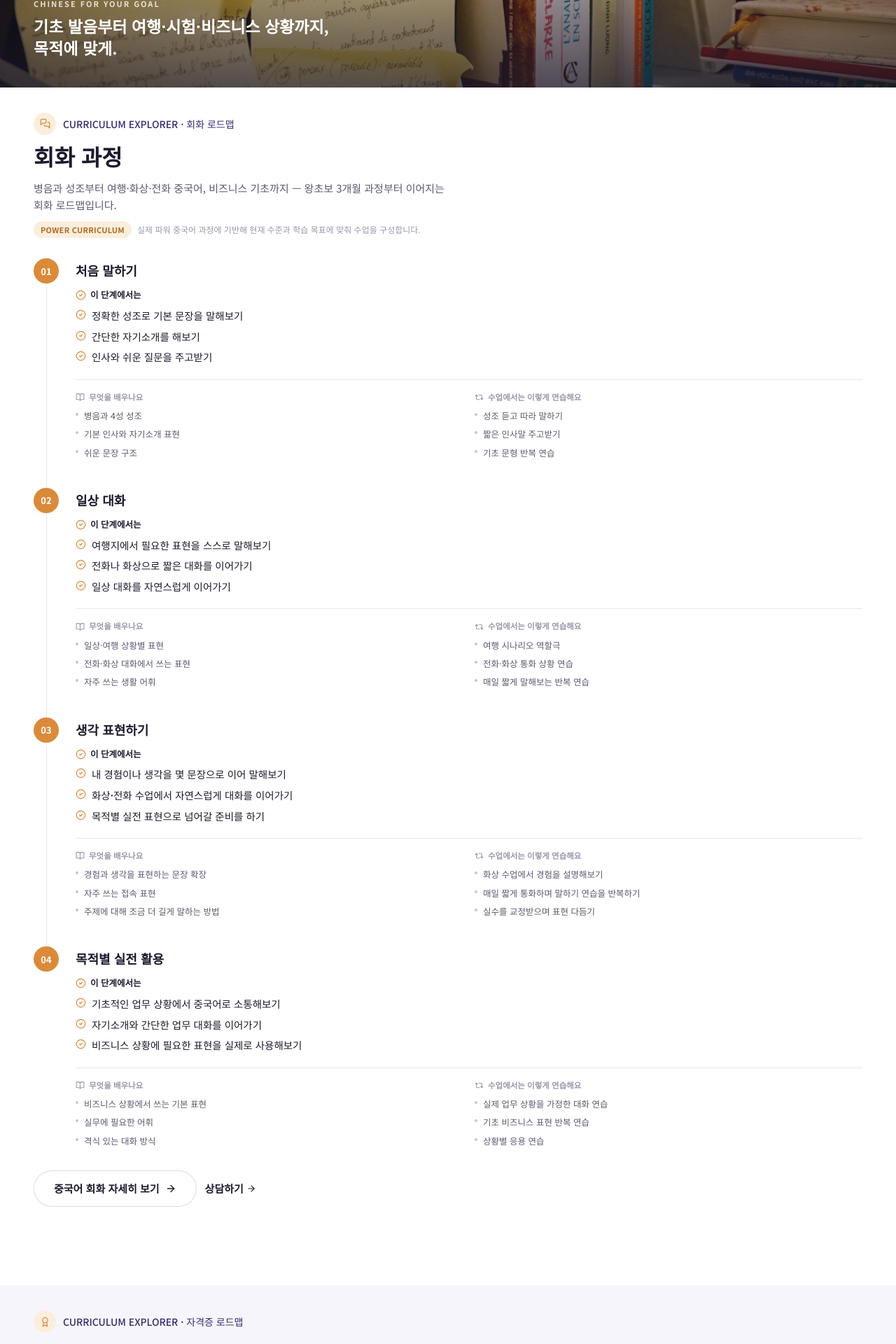
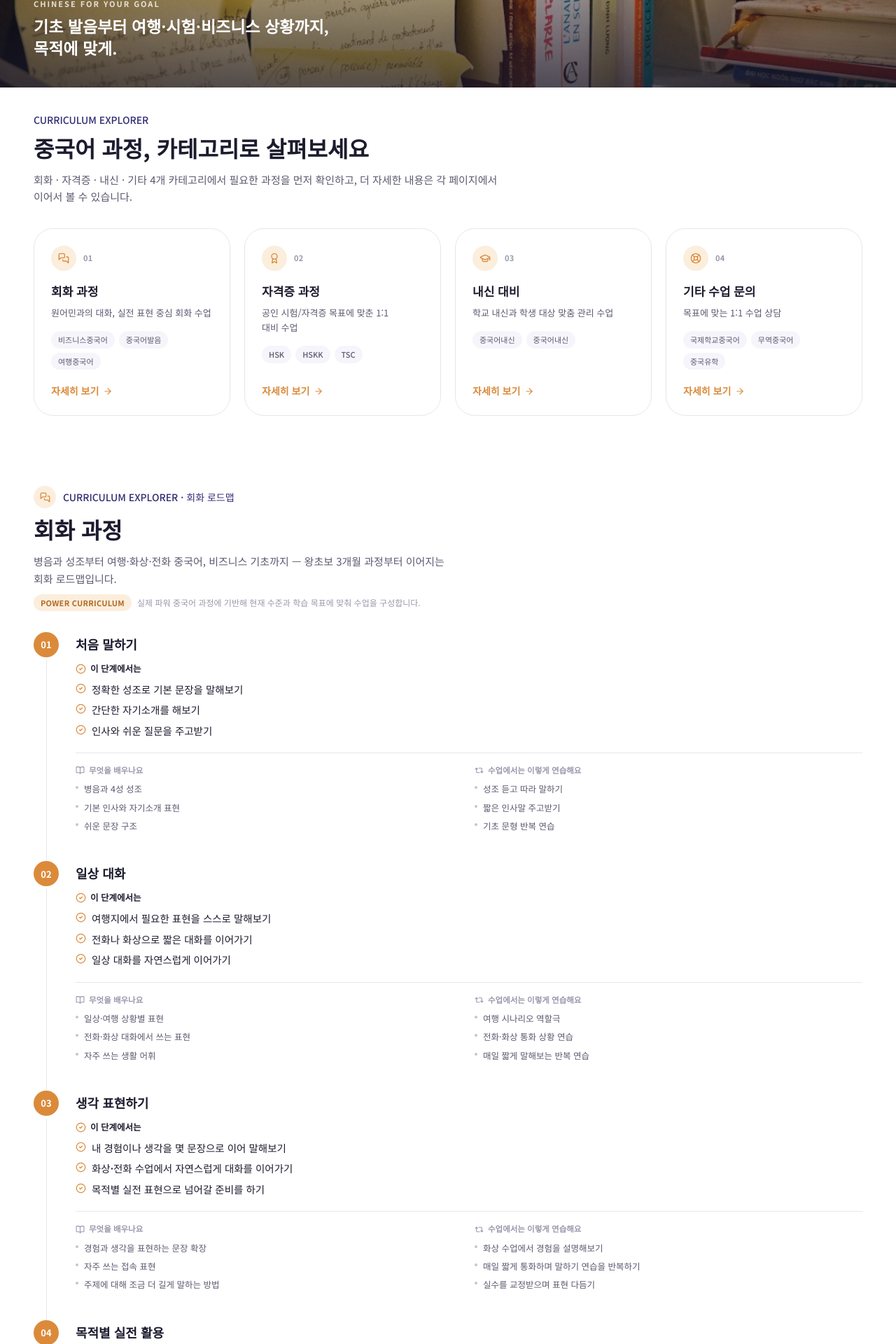
Before and after one commit to qqqqqq12345044-code/doran-coaching, a Next.js app: page /chinese in a window 1280 px wide. Shown: the part 2940-4860 px from the top of the page at 70% size. Built offline with nearby package versions, Linux system fonts and the light colour scheme.

Commit message:
Polish homepage and restore smooth navigation

```diff
--- a/app/page.tsx
+++ b/app/page.tsx
@@ -123,6 +123,7 @@ export default function HomePage() {
       />
 
       <ProcessSection
+        id="how-it-works"
         eyebrow="이용 안내"
         title={["수업은 이렇게 시작해요."]}
         intro={"상담 신청부터 실제 수업 시작까지, 진행되는 절차입니다."}
--- /dev/null
+++ b/components/AnchorLink.tsx
@@ -0,0 +1,20 @@
+import Link from "next/link";
+import type { AnchorHTMLAttributes } from "react";
+
+interface AnchorLinkProps extends AnchorHTMLAttributes<HTMLAnchorElement> {
+  href: string;
+}
+
+// 같은 페이지 안의 "#id" 이동 전용 링크. Next.js <Link>는 hash-only 이동에서도
+// history.pushState + 수동 scrollIntoView를 거치기 때문에 브라우저의 native
+// anchor scroll이 스킵되어 html { scroll-behavior: smooth }가 적용되지 않는
+// 경우가 있다. 순수 <a href="#id">는 브라우저가 직접 처리하는 native fragment
+// navigation이라 CSS smooth scroll이 그대로 적용된다. "#"로 시작하지 않는 실제
+// 경로(다른 페이지 이동)는 그대로 next/link로 위임한다.
+export default function AnchorLink({ href, ...props }: AnchorLinkProps) {
+  if (href.startsWith("#")) {
+    // eslint-disable-next-line @next/next/no-html-link-for-pages
+    return <a href={href} {...props} />;
+  }
+  return <Link href={href} {...props} />;
+}
--- a/components/CurriculumExplorer.tsx
+++ b/components/CurriculumExplorer.tsx
@@ -1,9 +1,11 @@
 import Link from "next/link";
 import { ArrowRight, MessagesSquare, Award, GraduationCap, LifeBuoy, type LucideIcon } from "lucide-react";
+import AnchorLink from "@/components/AnchorLink";
 import Reveal from "@/components/Reveal";
 import RoadmapTimeline from "@/components/curriculum/RoadmapTimeline";
 import CertificationExplorer from "@/components/curriculum/CertificationExplorer";
 import OtherPurposeGrid from "@/components/curriculum/OtherPurposeGrid";
+import CategoryOverviewGrid from "@/components/curriculum/CategoryOverviewGrid";
 import type { CurriculumLanguage } from "@/data/curriculum/powerCurriculum";
 import {
   getConversationRoadmap,
@@ -96,6 +98,24 @@ export default function CurriculumExplorer({ language, languageLabel, accent }:
 
   return (
     <>
+      <section className="pb-14 pt-7 md:pb-16 md:pt-9 bg-surface">
+        <div className="section-shell">
+          <Reveal className="max-w-2xl">
+            <p className="eyebrow">CURRICULUM EXPLORER</p>
+            <h2 className="mt-2 text-balance text-[26px] font-bold leading-snug text-ink md:text-[32px]">
+              {languageLabel} 과정, 카테고리로 살펴보세요
+            </h2>
+            <p className="mt-3 text-pretty text-[14px] leading-relaxed text-ink-soft md:text-[15px]">
+              회화 · 자격증 · 내신 · 기타 4개 카테고리에서 필요한 과정을 먼저 확인하고, 더 자세한 내용은 각 페이지에서 이어서 볼 수 있습니다.
+            </p>
+          </Reveal>
+
+          <div className="mt-8">
+            <CategoryOverviewGrid language={language} iconTintClass={accent.iconTint} accentTextClass={accent.text} />
+          </div>
+        </div>
+      </section>
+
       <section id="conversation" className="pb-20 pt-7 md:pb-28 md:pt-9 bg-surface">
         <div className="section-shell">
           <SectionHeader
@@ -115,15 +135,18 @@ export default function CurriculumExplorer({ language, languageLabel, accent }:
             />
           </Reveal>
 
-          <div className="mt-8 flex flex-wrap gap-3">
-            <Link href={`/${language}/conversation`} className="btn-secondary gap-2">
+          <div className="mt-8 flex flex-wrap items-center gap-x-6 gap-y-3 border-t border-ink/8 pt-6">
+            <Link
+              href={`/${language}/conversation`}
+              className={`inline-flex items-center gap-1.5 text-[14px] font-semibold ${accent.text} hover:underline`}
+            >
               {languageLabel} 회화 자세히 보기
-              <ArrowRight size={16} aria-hidden />
+              <ArrowRight size={14} aria-hidden />
             </Link>
-            <Link href="#consultation" className="btn-ghost gap-1">
+            <AnchorLink href="#consultation" className="btn-ghost gap-1">
               상담하기
               <ArrowRight size={14} aria-hidden />
-            </Link>
+            </AnchorLink>
           </div>
         </div>
       </section>
@@ -150,10 +173,15 @@ export default function CurriculumExplorer({ language, languageLabel, accent }:
             </div>
           </Reveal>
 
-          <Link href={`/${language}/certification`} className="btn-secondary mt-8 gap-2">
-            {languageLabel} 자격증 자세히 보기
-            <ArrowRight size={16} aria-hidden />
-          </Link>
+          <div className="mt-8 border-t border-ink/8 pt-6">
+            <Link
+              href={`/${language}/certification`}
+              className={`inline-flex items-center gap-1.5 text-[14px] font-semibold ${accent.text} hover:underline`}
+            >
+              {languageLabel} 자격증 자세히 보기
+              <ArrowRight size={14} aria-hidden />
+            </Link>
+          </div>
         </div>
       </section>
 
@@ -176,15 +204,18 @@ export default function CurriculumExplorer({ language, languageLabel, accent }:
             />
           </Reveal>
 
-          <div className="mt-8 flex flex-wrap gap-3">
-            <Link href={`/${language}/school`} className="btn-secondary gap-2">
+          <div className="mt-8 flex flex-wrap items-center gap-x-6 gap-y-3 border-t border-ink/8 pt-6">
+            <Link
+              href={`/${language}/school`}
+              className={`inline-flex items-center gap-1.5 text-[14px] font-semibold ${accent.text} hover:underline`}
+            >
               {languageLabel} 내신 자세히 보기
-              <ArrowRight size={16} aria-hidden />
+              <ArrowRight size={14} aria-hidden />
             </Link>
-            <Link href="#consultation" className="btn-ghost gap-1">
+            <AnchorLink href="#consultation" className="btn-ghost gap-1">
               상담하기
               <ArrowRight size={14} aria-hidden />
-            </Link>
+            </AnchorLink>
           </div>
         </div>
       </section>
@@ -202,10 +233,15 @@ export default function CurriculumExplorer({ language, languageLabel, accent }:
             <OtherPurposeGrid group={other} chipTintClass={accent.tint} />
           </Reveal>
 
-          <Link href={`/${language}/other`} className="btn-secondary mt-8 gap-2">
-            {languageLabel} 기타 과정 자세히 보기
-            <ArrowRight size={16} aria-hidden />
-          </Link>
+          <div className="mt-8 border-t border-ink/8 pt-6">
+            <Link
+              href={`/${language}/other`}
+              className={`inline-flex items-center gap-1.5 text-[14px] font-semibold ${accent.text} hover:underline`}
+            >
+              {languageLabel} 기타 과정 자세히 보기
+              <ArrowRight size={14} aria-hidden />
+            </Link>
+          </div>
         </div>
       </section>
     </>
--- a/components/Header.tsx
+++ b/components/Header.tsx
@@ -3,6 +3,7 @@
 import Link from "next/link";
 import { useEffect, useLayoutEffect, useRef, useState } from "react";
 import { Menu, X } from "lucide-react";
+import AnchorLink from "@/components/AnchorLink";
 import BrandLogo from "@/components/BrandLogo";
 import LanguageMegaMenu from "@/components/LanguageMegaMenu";
 import MobileLanguageAccordion from "@/components/MobileLanguageAccordion";
@@ -85,9 +86,9 @@ export default function Header() {
         </nav>
 
         <div className="hidden lg:block">
-          <Link href="#consultation" className="btn-primary">
+          <AnchorLink href="#consultation" className="btn-primary">
             무료 상담 신청
-          </Link>
+          </AnchorLink>
         </div>
 
         <button
@@ -124,9 +125,9 @@ export default function Header() {
               </Link>
             ))}
           </nav>
-          <Link href="#consultation" onClick={closeMobileMenu} className="btn-primary mt-4 w-full">
+          <AnchorLink href="#consultation" onClick={closeMobileMenu} className="btn-primary mt-4 w-full">
             무료 상담 신청
-          </Link>
+          </AnchorLink>
         </div>
       )}
     </header>
--- a/components/Hero.tsx
+++ b/components/Hero.tsx
@@ -1,6 +1,6 @@
 import type { ReactNode } from "react";
-import Link from "next/link";
 import { ArrowRight, Sparkles, MessageCircle, BookOpenText } from "lucide-react";
+import AnchorLink from "@/components/AnchorLink";
 import Reveal from "@/components/Reveal";
 
 export type HeroAccent = "brand" | "english" | "japanese" | "chinese";
@@ -93,13 +93,13 @@ export default function Hero({
           </Reveal>
 
           <Reveal delay={150} className="mt-9 flex flex-col gap-3 sm:flex-row">
-            <Link href={primaryCta.href} className="btn-primary group">
+            <AnchorLink href={primaryCta.href} className="btn-primary group">
               {primaryCta.label}
               <ArrowRight size={16} className="transition-transform duration-200 group-hover:translate-x-0.5" aria-hidden />
-            </Link>
-            <Link href={secondaryCta.href} className="btn-secondary">
+            </AnchorLink>
+            <AnchorLink href={secondaryCta.href} className="btn-secondary">
               {secondaryCta.label}
-            </Link>
+            </AnchorLink>
           </Reveal>
         </div>
 
--- a/components/HomeHero.tsx
+++ b/components/HomeHero.tsx
@@ -1,9 +1,9 @@
 "use client";
 
 import { useEffect, useState } from "react";
-import Link from "next/link";
 import Image from "next/image";
 import { ArrowRight, Sparkles } from "lucide-react";
+import AnchorLink from "@/components/AnchorLink";
 import { BrandSymbol } from "@/components/BrandLogo";
 
 interface HomeHeroCta {
@@ -122,17 +122,17 @@ export default function HomeHero({
           </div>
 
           <div className="mt-8 flex flex-col gap-3 sm:flex-row">
-            <Link href={primaryCta.href} className="btn-primary group">
+            <AnchorLink href={primaryCta.href} className="btn-primary group">
               {primaryCta.label}
               <ArrowRight
                 size={16}
                 className="transition-transform duration-200 group-hover:translate-x-0.5"
                 aria-hidden
               />
-            </Link>
-            <Link href={secondaryCta.href} className="btn-secondary">
+            </AnchorLink>
+            <AnchorLink href={secondaryCta.href} className="btn-secondary">
               {secondaryCta.label}
-            </Link>
+            </AnchorLink>
           </div>
         </div>
 
--- a/components/ProcessSection.tsx
+++ b/components/ProcessSection.tsx
@@ -7,6 +7,7 @@ interface ProcessStep {
 }
 
 interface ProcessSectionProps {
+  id?: string;
   eyebrow?: string;
   title: string[];
   intro?: string;
@@ -15,6 +16,7 @@ interface ProcessSectionProps {
 }
 
 export default function ProcessSection({
+  id,
   eyebrow,
   title,
   intro,
@@ -23,7 +25,8 @@ export default function ProcessSection({
 }: ProcessSectionProps) {
   return (
     <section
-      className={`section-pad ${background === "soft" ? "bg-surface-soft" : "bg-surface"}`}
+      id={id}
+      className={`section-pad scroll-mt-20 ${background === "soft" ? "bg-surface-soft" : "bg-surface"}`}
     >
       <div className="section-shell">
         <Reveal className="max-w-lg">
--- a/components/SelfCheck.tsx
+++ b/components/SelfCheck.tsx
@@ -2,6 +2,7 @@
 
 import { useState } from "react";
 import Link from "next/link";
+import AnchorLink from "@/components/AnchorLink";
 import { ArrowLeft, ArrowRight, MessageCircle, RotateCcw } from "lucide-react";
 import { languages, type LanguageSlug } from "@/data/languages";
 import {
@@ -312,10 +313,10 @@ export default function SelfCheck() {
                     추천 과정 알아보기
                     <ArrowRight size={16} aria-hidden />
                   </Link>
-                  <Link href="#consultation" className="btn-secondary w-full sm:w-auto">
+                  <AnchorLink href="#consultation" className="btn-secondary w-full sm:w-auto">
                     <MessageCircle size={16} aria-hidden />
                     무료 상담 신청
-                  </Link>
+                  </AnchorLink>
                 </div>
 
                 <button type="button" onClick={reset} className="btn-ghost mx-auto mt-6 gap-1.5">
--- a/components/StickySubNav.tsx
+++ b/components/StickySubNav.tsx
@@ -1,7 +1,7 @@
 "use client";
 
 import { useEffect, useLayoutEffect, useRef, useState } from "react";
-import Link from "next/link";
+import AnchorLink from "@/components/AnchorLink";
 
 export interface StickySubNavItem {
   label: string;
@@ -90,7 +90,7 @@ export default function StickySubNav({ items, activeClass }: StickySubNavProps)
     >
       <div className="section-shell flex gap-1 overflow-x-auto py-2.5">
         {items.map((item) => (
-          <Link
+          <AnchorLink
             key={item.id}
             href={`#${item.id}`}
             className={`shrink-0 rounded-full px-3.5 py-1.5 text-[13px] font-semibold transition-colors ${
@@ -98,7 +98,7 @@ export default function StickySubNav({ items, activeClass }: StickySubNavProps)
             }`}
           >
             {item.label}
-          </Link>
+          </AnchorLink>
         ))}
       </div>
     </nav>
--- /dev/null
+++ b/components/curriculum/CategoryOverviewGrid.tsx
@@ -0,0 +1,75 @@
+import Link from "next/link";
+import { ArrowRight, MessagesSquare, Award, GraduationCap, LifeBuoy, type LucideIcon } from "lucide-react";
+import Reveal from "@/components/Reveal";
+import { getCourseCategoriesForLanguage, type CourseCategoryId } from "@/data/navigation/languageNavigation";
+import type { LanguageSlug } from "@/data/languages";
+
+interface CategoryOverviewGridProps {
+  language: LanguageSlug;
+  iconTintClass: string;
+  accentTextClass: string;
+}
+
+const CATEGORY_ICONS: Record<CourseCategoryId, LucideIcon> = {
+  conversation: MessagesSquare,
+  certification: Award,
+  school: GraduationCap,
+  other: LifeBuoy,
+};
+
+// 회화/자격증/내신/기타 4개 카테고리를 "제목 + 자세히 보기 텍스트 링크"로만
+// 두지 않고, 번호·아이콘·짧은 설명·대표 과정 미리보기·Arrow CTA를 한 덩어리로
+// 묶은 compact card로 보여준다. 데이터는 새로 만들지 않고 Header Mega Menu와
+// 동일한 data/navigation/languageNavigation.ts(COURSE_CATEGORIES, 실제 Power
+// Curriculum 기반 items)를 그대로 재사용한다. 카드 CTA는 상세페이지로 이동한다.
+export default function CategoryOverviewGrid({ language, iconTintClass, accentTextClass }: CategoryOverviewGridProps) {
+  const categories = getCourseCategoriesForLanguage(language);
+
+  return (
+    <div className="grid grid-cols-1 gap-5 sm:grid-cols-2 lg:grid-cols-4">
+      {categories.map((category, index) => {
+        const Icon = CATEGORY_ICONS[category.id];
+        const preview = category.items.slice(0, 3).map((item) => item.displayLabel);
+
+        return (
+          <Reveal key={category.id} delay={index * 60}>
+            <Link
+              href={`/${language}/${category.sectionId}`}
+              className="group flex h-full w-full min-w-0 flex-col rounded-xl2 border border-ink/8 bg-white p-6 transition-all duration-200 hover:-translate-y-0.5 hover:shadow-soft"
+            >
+              <div className="flex items-center gap-2.5">
+                <span className={`flex h-9 w-9 shrink-0 items-center justify-center rounded-full ${iconTintClass}`}>
+                  <Icon size={16} aria-hidden />
+                </span>
+                <span className="text-[11px] font-bold tracking-wide text-ink-faint">
+                  {String(index + 1).padStart(2, "0")}
+                </span>
+              </div>
+
+              <h3 className="mt-4 text-[17px] font-bold text-ink">{category.label}</h3>
+              <p className="mt-2 text-pretty text-[13px] leading-relaxed text-ink-soft">{category.description}</p>
+
+              {preview.length > 0 && (
+                <ul className="mt-4 flex flex-wrap gap-1.5">
+                  {preview.map((label) => (
+                    <li
+                      key={label}
+                      className="rounded-full bg-surface-soft px-2.5 py-1 text-[11px] font-medium text-ink-soft"
+                    >
+                      {label}
+                    </li>
+                  ))}
+                </ul>
+              )}
+
+              <span className={`mt-auto inline-flex items-center gap-1.5 pt-5 text-[14px] font-semibold ${accentTextClass}`}>
+                자세히 보기
+                <ArrowRight size={14} className="transition-transform duration-200 group-hover:translate-x-1" aria-hidden />
+              </span>
+            </Link>
+          </Reveal>
+        );
+      })}
+    </div>
+  );
+}
--- a/components/curriculum/OtherPurposeGrid.tsx
+++ b/components/curriculum/OtherPurposeGrid.tsx
@@ -1,5 +1,5 @@
-import Link from "next/link";
 import { ArrowRight } from "lucide-react";
+import AnchorLink from "@/components/AnchorLink";
 import type { OtherCourseGroup } from "@/data/curriculum/courseDetails";
 import { getLinkedCurriculumLabels } from "@/data/curriculum/courseDetails";
 
@@ -38,10 +38,10 @@ export default function OtherPurposeGrid({ group, chipTintClass }: OtherPurposeG
         })}
       </div>
 
-      <Link href="#consultation" className="btn-secondary mt-8 gap-2">
+      <AnchorLink href="#consultation" className="btn-secondary mt-8 gap-2">
         내 목적에 맞는 수업 상담하기
         <ArrowRight size={16} aria-hidden />
-      </Link>
+      </AnchorLink>
     </div>
   );
 }
```
Also changed, not shown: components/HeroQuickNav.tsx (+10 -9 lines).
